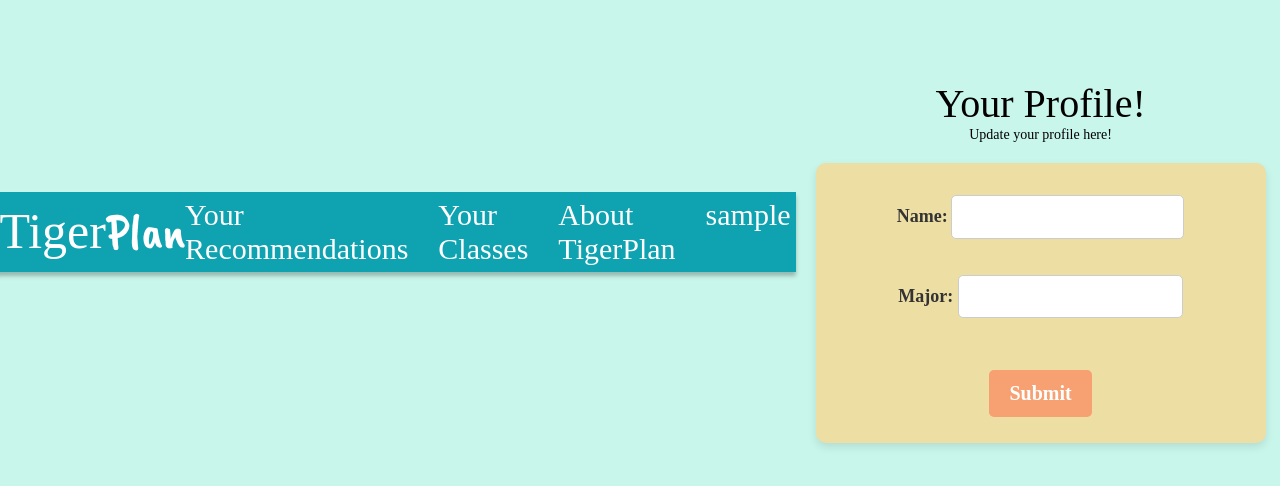
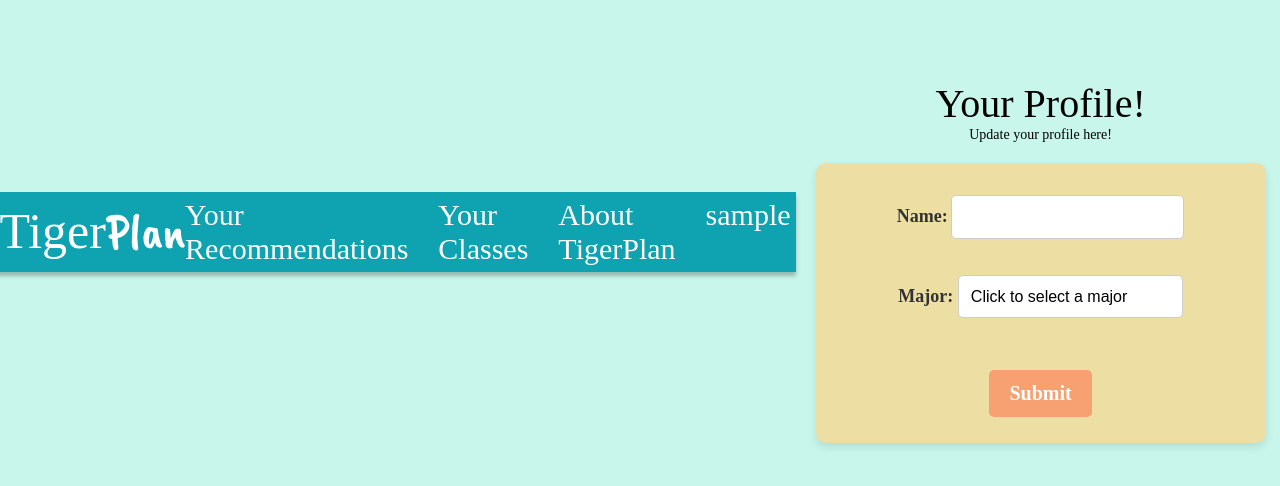
Before and after one commit to sn2979/TigerPlan, a Flask app: page /profile in a window 1280 px wide. Shown: the top 486 px of the page. Run offline with Flask 3, Linux system fonts and the light colour scheme; the visitor is signed in with stand-in values (Sample User, id 1); data that the repository does not hold is empty.

Commit message:
editing major dropdown

```diff
--- a/templates/profile.html
+++ b/templates/profile.html
@@ -93,9 +93,14 @@
                 <input placeholder="{{name}}" type="text" id="name" name="name"><br><br>
 
                 <label for="major">Major: </label>
-                    <select id="major" name="major">
-                        <option value="" disabled selected>{{ major }}</option>
-                        <!-- Replace the following with actual options -->
+                    <select id="major" name="major" onchange="handleMajorChange(this)">
+                        {% if major %}
+                        <option value="{{ major }}" selected>{{ major }}</option>
+                        {% else %}
+                        <option value="" disabled selected>Click to select a major</option>
+                        {% endif %}
+
+                        <option id = "">------</option> <!-- Add a blank option -->
                         <option id="AAS">African American Studies</option>
                         <option id="ANT">Anthropology</option>
                         <option id="ARC">Architecture</option>
```
